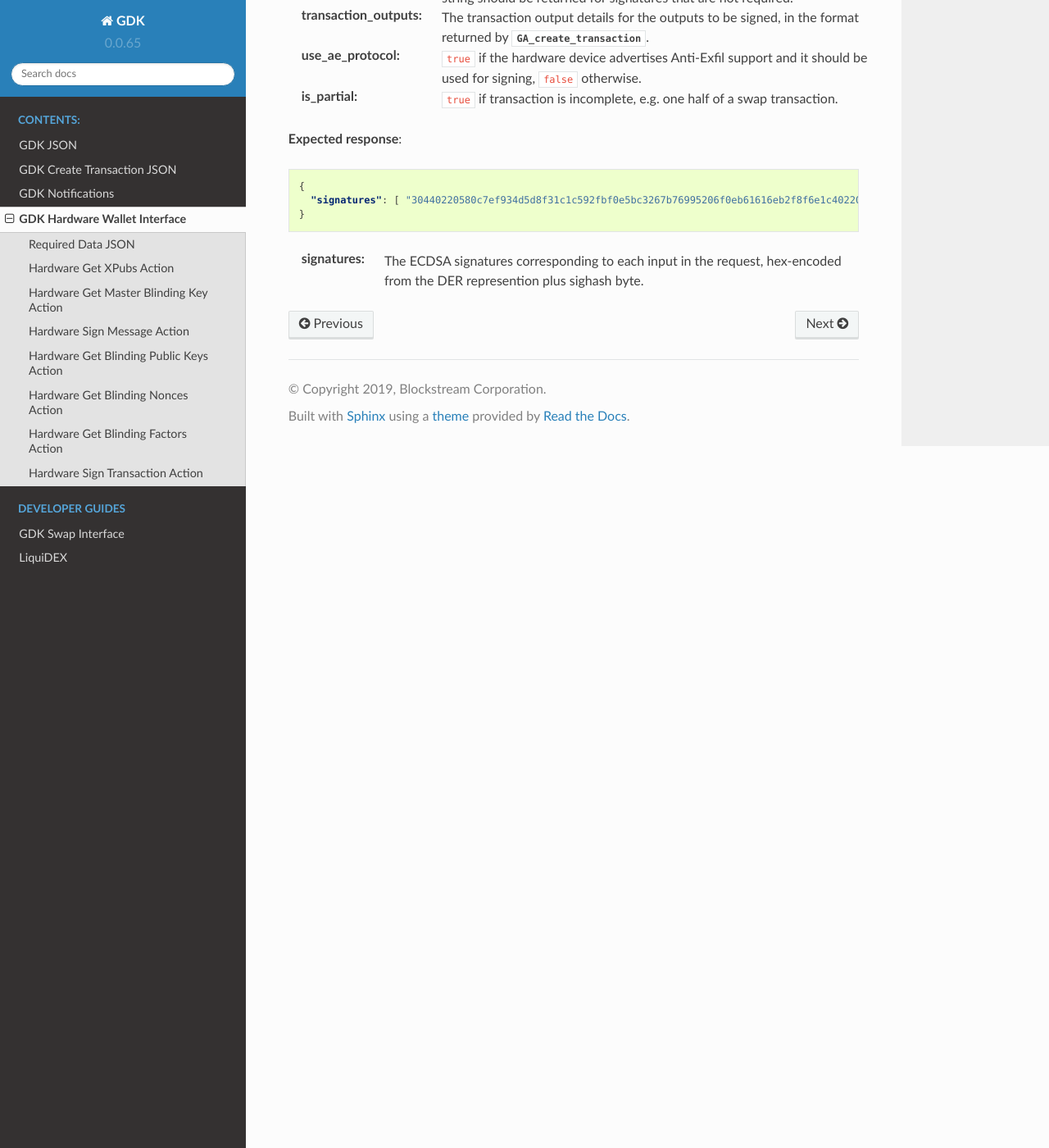
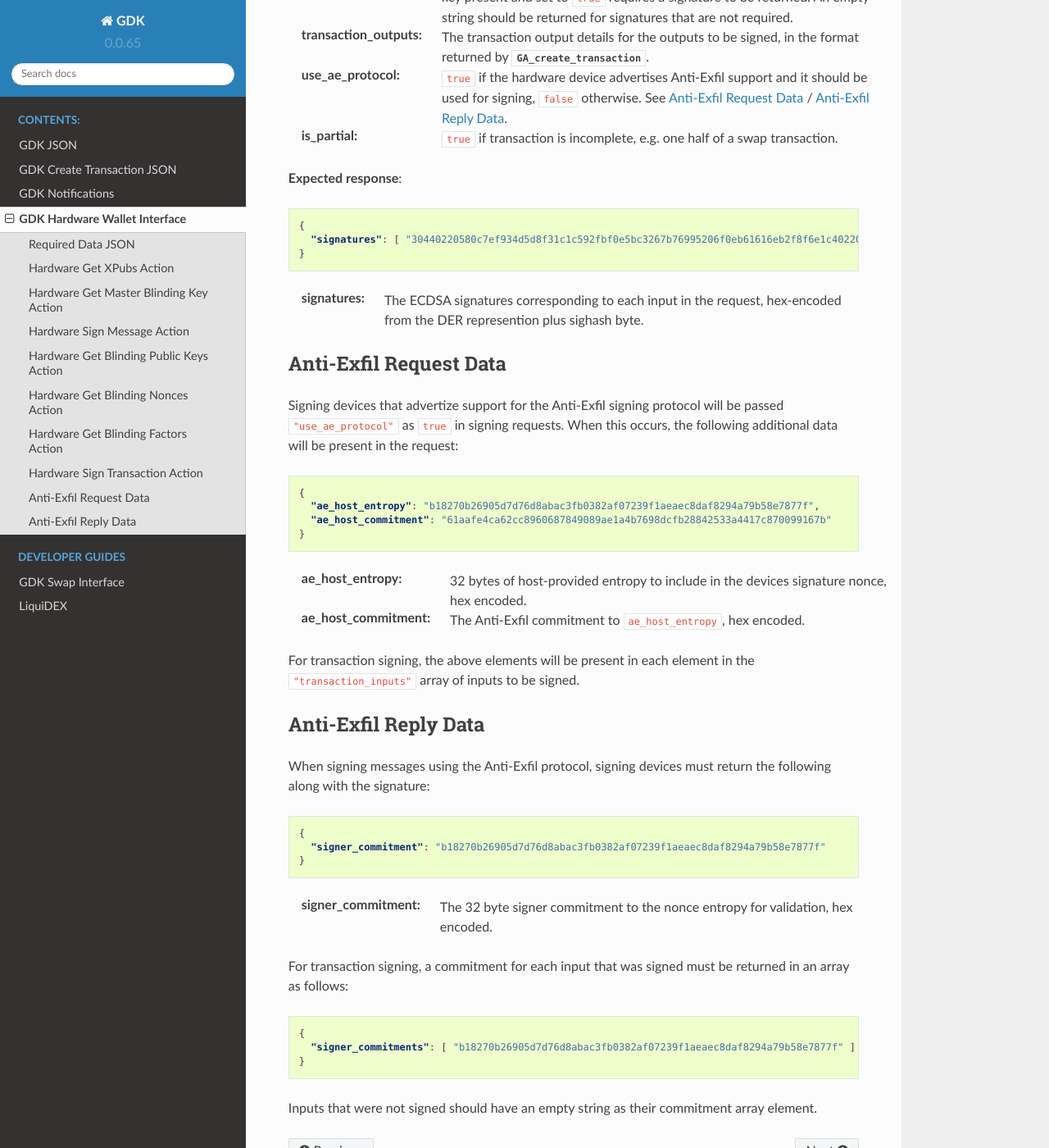
Before and after one commit to Blockstream/gdk, a Sphinx documentation site: the page built from docs/source/gdk-hw.rst, in a window 1280 px wide and 1400 px high, scrolled down 5602 px. Shown: the whole window at 82% size. Built offline with Sphinx 7.4.7 and the Read the Docs theme 2.0.0, drawn with Linux system fonts in a browser that asks for light colours; pages that are not in the unit, such as notebooks, are missing from menus; some of the changed text lies outside the part shown.

Commit message:
docs: document anti-exfil fields for the hww signing interface

```diff
--- a/docs/source/gdk-hw.rst
+++ b/docs/source/gdk-hw.rst
@@ -111,7 +111,7 @@ a message using the given path.
 :message: The message to be utf-8 encoded and signed.
 :path: The path from the wallet's master key to the key that the message should be signed with.
 :use_ae_protocol: ``true`` if the hardware device advertises Anti-Exfil support and it should
-    be used for signing, ``false`` otherwise.
+    be used for signing, ``false`` otherwise. See :ref:`anti-exfil-request` / :ref:`anti-exfil-reply`.
 :create_recoverable_sig: ``true`` if the signature to produce should be recoverable.
     Default ``false``.
 
@@ -282,7 +282,7 @@ one or more inputs of a transaction.
 :transaction_outputs: The transaction output details for the outputs to be
     signed, in the format returned by `GA_create_transaction`.
 :use_ae_protocol: ``true`` if the hardware device advertises Anti-Exfil support and it should
-    be used for signing, ``false`` otherwise.
+    be used for signing, ``false`` otherwise. See :ref:`anti-exfil-request` / :ref:`anti-exfil-reply`.
 :is_partial: ``true`` if transaction is incomplete, e.g. one half of a swap transaction.
 
 **Expected response**:
@@ -294,3 +294,55 @@ one or more inputs of a transaction.
      }
 
 :signatures: The ECDSA signatures corresponding to each input in the request, hex-encoded from the DER represention plus sighash byte.
+
+
+.. _anti-exfil-request:
+
+Anti-Exfil Request Data
+-----------------------
+
+Signing devices that advertize support for the Anti-Exfil signing protocol will
+be passed ``"use_ae_protocol"`` as ``true`` in signing requests. When this occurs,
+the following additional data will be present in the request:
+
+.. code-block:: json
+
+     {
+       "ae_host_entropy": "b18270b26905d7d76d8abac3fb0382af07239f1aeaec8daf8294a79b58e7877f",
+       "ae_host_commitment": "61aafe4ca62cc8960687849089ae1a4b7698dcfb28842533a4417c870099167b"
+     }
+
+:ae_host_entropy: 32 bytes of host-provided entropy to include in the devices signature nonce, hex encoded.
+:ae_host_commitment: The Anti-Exfil commitment to ``ae_host_entropy``, hex encoded.
+
+For transaction signing, the above elements will be present in each element
+in the ``"transaction_inputs"`` array of inputs to be signed.
+
+
+.. _anti-exfil-reply:
+
+Anti-Exfil Reply Data
+---------------------
+
+When signing messages using the Anti-Exfil protocol, signing devices must return the
+following along with the signature:
+
+.. code-block:: json
+
+     {
+       "signer_commitment": "b18270b26905d7d76d8abac3fb0382af07239f1aeaec8daf8294a79b58e7877f"
+     }
+
+:signer_commitment: The 32 byte signer commitment to the nonce entropy for validation, hex encoded.
+
+For transaction signing, a commitment for each input that was signed must be
+returned in an array as follows:
+
+.. code-block:: json
+
+     {
+       "signer_commitments": [ "b18270b26905d7d76d8abac3fb0382af07239f1aeaec8daf8294a79b58e7877f" ]
+     }
+
+
+Inputs that were not signed should have an empty string as their commitment array element.
```
